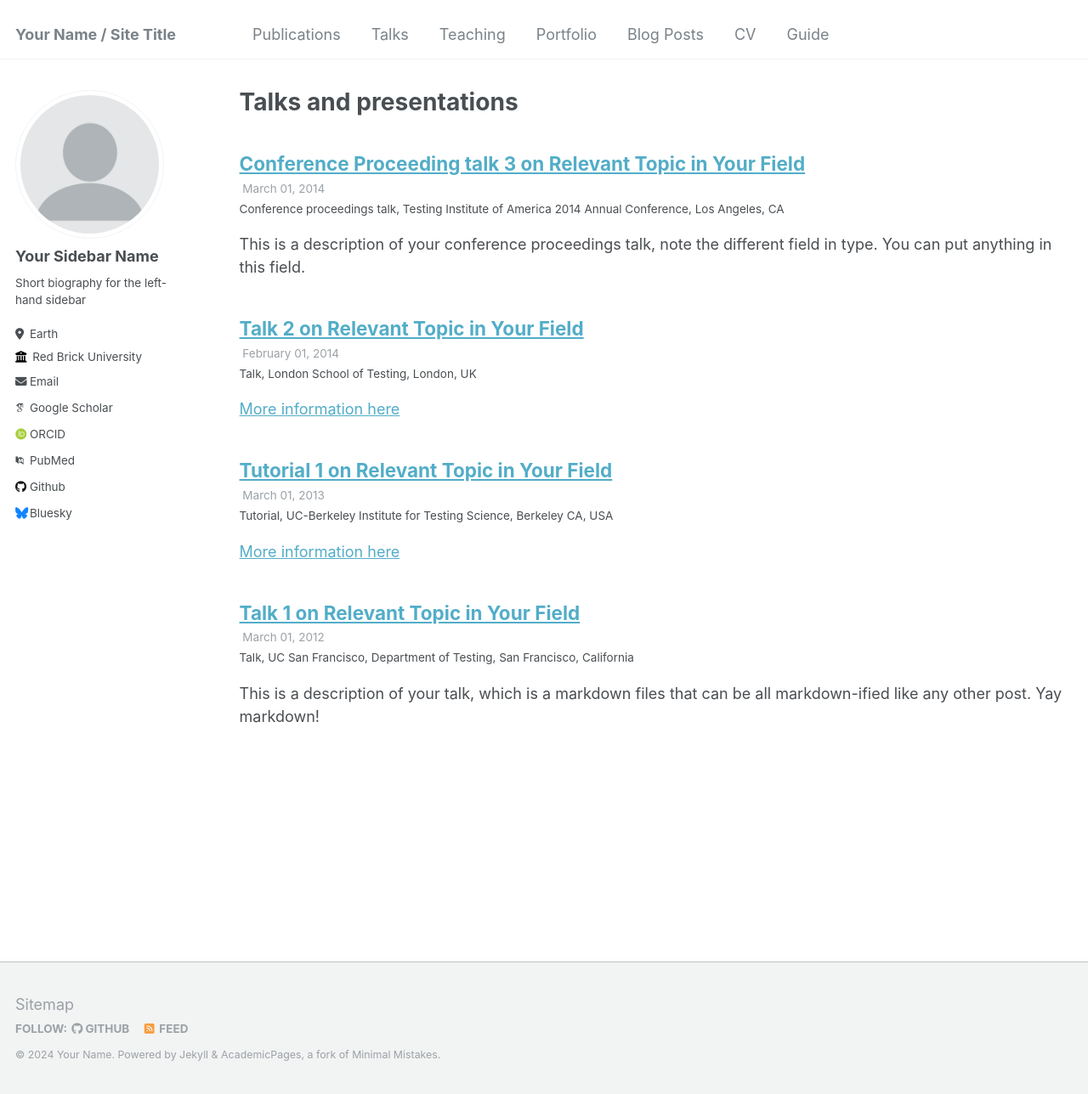
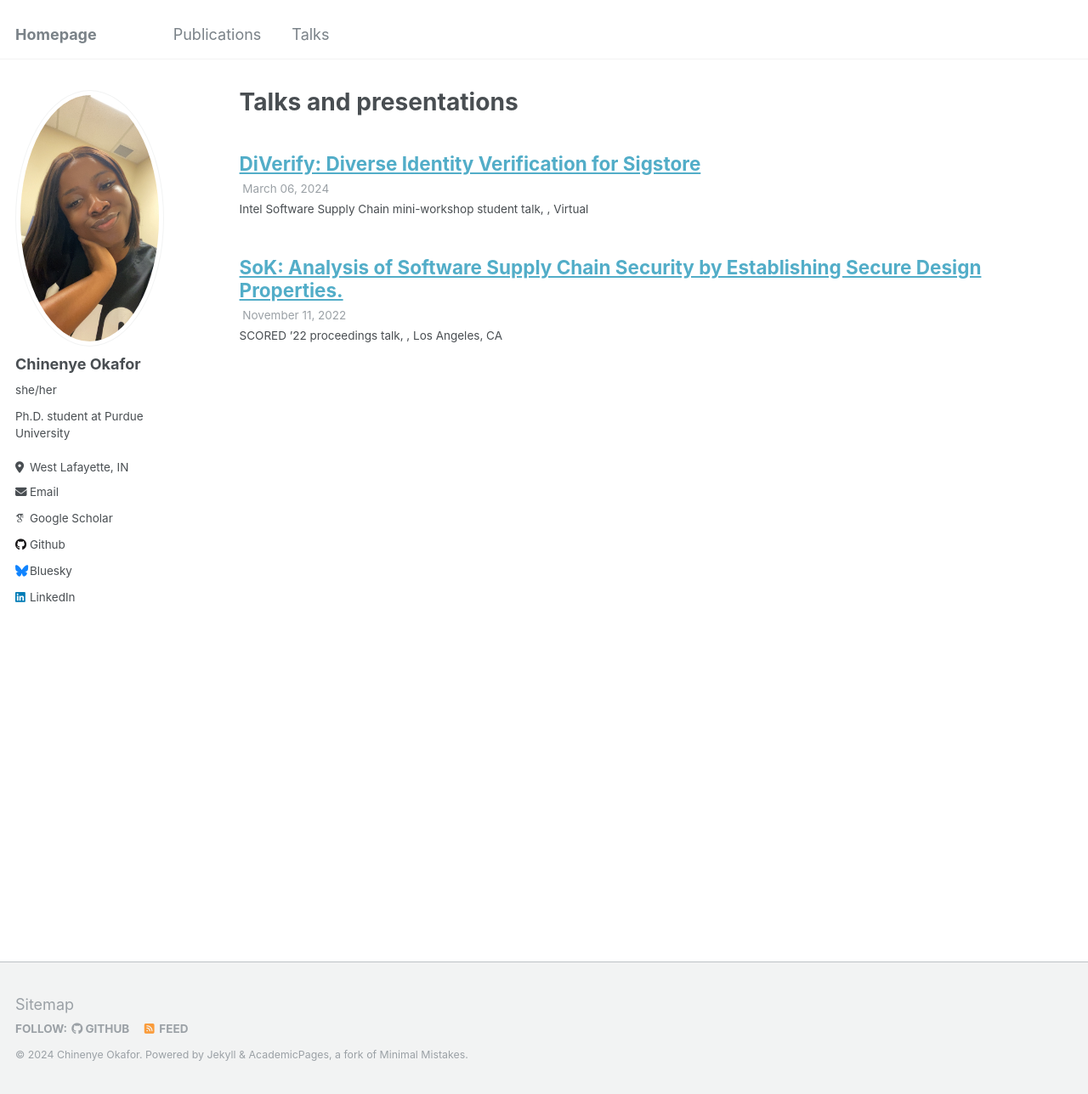
Before and after one commit to chinenyeokafor/chinenyeokafor.github.io, a Jekyll site: the page built from _pages/talks.html, in a window 1280 px wide and 1288 px high. Shown: the whole window at 85% size. Built offline with Jekyll 4.4.1, drawn with Linux system fonts in a browser that asks for light colours; some web fonts are replaced.

```diff
--- a/_config.yml
+++ b/_config.yml
@@ -8,42 +8,42 @@
 
 # Basic Site Settings
 locale                   : "en-US"
-title                    : "Your Name / Site Title"
+title                    : "Homepage"
 title_separator          : "-"
-name                     : &name "Your Name"
-description              : &description "personal description"
-url                      : https://academicpages.github.io # the base hostname & protocol for your site e.g. "https://mmistakes.github.io"
+name                     : &name "Chinenye Okafor"
+description              : &description "Ph.D. student @ Purdue University"
+url                      : https://chinenyeokafor.github.io # the base hostname & protocol for your site e.g. "https://mmistakes.github.io"
 baseurl                  : "" # the subpath of your site, e.g. "/blog"
-repository               : "academicpages/academicpages.github.io"
+repository               : "chinenyeokafor.github.io"
 
 # Site Author - The following control what appear as part of the author content on the side bar.
 #               If a field is blank the icon and link will not appear, otherwise it will be shown.
 #               Additional customization can be done by editing /_includes/author-profile.html
 author:
   # Biographic information
-  avatar           : "profile.png"
-  name             : "Your Sidebar Name"
-  pronouns         : # example: "she/her"
-  bio              : "Short biography for the left-hand sidebar"
-  location         : "Earth"
-  employer         : "Red Brick University"
+  avatar           : "selfie.JPG"
+  name             : "Chinenye Okafor"
+  pronouns         : "she/her"
+  bio              : "Ph.D. student at Purdue University"
+  location         : "West Lafayette, IN"
+  employer         : #"Red Brick University"
   uri              : # URL
-  email            : "none@example.org"
+  email            : "okafor1@purdue.edu"
 
   # Academic websites
   arxiv            : # URL - Update with the correct link to your profile
-  googlescholar    : "https://scholar.google.com/citations?user=PS_CX0AAAAAJ"
+  googlescholar    : "https://scholar.google.com/citations?user=PL4gKOQAAAAJ&hl"
   impactstory      : # URL
-  orcid            : "http://orcid.org/yourorcidurl"
+  orcid            : #"http://orcid.org/yourorcidurl"
   semantic         : # URL
-  pubmed           : "https://www.ncbi.nlm.nih.gov/pubmed/?term=john+snow"
+  pubmed           : #"https://www.ncbi.nlm.nih.gov/pubmed/?term=john+snow"
   researchgate     : # URL
 
   # Repositories and software development
   bitbucket        : # Username - Update with your username on the site
   codepen          : # Username
   dribbble         : # Username
-  github           : "academicpages"
+  github           : "chinenyeokafor"
   kaggle           : # Username
   stackoverflow    : # User number or user number and name (i.e., use "1" or "1/jeff-atwood")
 
@@ -57,7 +57,7 @@ author:
   keybase          : # Username
   instagram        : # Username
   lastfm           : # Username
-  linkedin         : # Username
+  linkedin         : "chinenye-lilian-okafor-4797a7139"
   mastodon         : # URL
   medium           : # URL
   pinterest        : # Username
--- a/_pages/talks.html
+++ b/_pages/talks.html
@@ -7,7 +7,7 @@ author_profile: true
 
 {% if site.talkmap_link == true %}
 
-<p style="text-decoration:underline;"><a href="/talkmap.html">See a map of all the places I've given a talk!</a></p>
+<!-- <p style="text-decoration:underline;"><a href="/talkmap.html">See a map of all the places I've given a talk!</a></p> -->
 
 {% endif %}
 
--- a/_talks/2012-03-01-talk-1.md
+++ /dev/null
@@ -1,11 +0,0 @@
----
-title: "Talk 1 on Relevant Topic in Your Field"
-collection: talks
-type: "Talk"
-permalink: /talks/2012-03-01-talk-1
-venue: "UC San Francisco, Department of Testing"
-date: 2012-03-01
-location: "San Francisco, California"
----
-
-This is a description of your talk, which is a markdown files that can be all markdown-ified like any other post. Yay markdown!
--- a/_talks/2013-03-01-tutorial-1.md
+++ /dev/null
@@ -1,13 +0,0 @@
----
-title: "Tutorial 1 on Relevant Topic in Your Field"
-collection: talks
-type: "Tutorial"
-permalink: /talks/2013-03-01-tutorial-1
-venue: "UC-Berkeley Institute for Testing Science"
-date: 2013-03-01
-location: "Berkeley CA, USA"
----
-
-[More information here](http://exampleurl.com)
-
-This is a description of your tutorial, note the different field in type. This is a markdown files that can be all markdown-ified like any other post. Yay markdown!
--- a/_talks/2014-02-01-talk-2.md
+++ /dev/null
@@ -1,13 +0,0 @@
----
-title: "Talk 2 on Relevant Topic in Your Field"
-collection: talks
-type: "Talk"
-permalink: /talks/2014-02-01-talk-2
-venue: "London School of Testing"
-date: 2014-02-01
-location: "London, UK"
----
-
-[More information here](http://example2.com)
-
-This is a description of your talk, which is a markdown files that can be all markdown-ified like any other post. Yay markdown!
--- a/_talks/2014-03-01-talk-3.md
+++ /dev/null
@@ -1,11 +0,0 @@
----
-title: "Conference Proceeding talk 3 on Relevant Topic in Your Field"
-collection: talks
-type: "Conference proceedings talk"
-permalink: /talks/2014-03-01-talk-3
-venue: "Testing Institute of America 2014 Annual Conference"
-date: 2014-03-01
-location: "Los Angeles, CA"
----
-
-This is a description of your conference proceedings talk, note the different field in type. You can put anything in this field.
--- /dev/null
+++ b/_talks/2022-11-11-sok-talk.md
@@ -0,0 +1,10 @@
+---
+title: "SoK: Analysis of Software Supply Chain Security by Establishing Secure Design Properties."
+collection: talks
+type: "SCORED ’22 proceedings talk"
+permalink: /talks/2022-11-11-sok-talk
+venue: ""
+date: 2022-11-11
+location: "Los Angeles, CA"
+
+---
--- /dev/null
+++ b/_talks/2024-03-06-intel-talk.md
@@ -0,0 +1,10 @@
+---
+title: "DiVerify: Diverse Identity Verification for Sigstore"
+collection: talks
+type: "Intel Software Supply Chain mini-workshop student talk"
+permalink: /talks/2024-03-06-intel-talk
+venue: ""
+date: "2024-03-06"
+location: "Virtual"
+
+---
```
Also changed, not shown: README.md (+4 -48 lines), _data/navigation.yml (+10 -10 lines), images/selfie.JPG (added), 1 other file.
